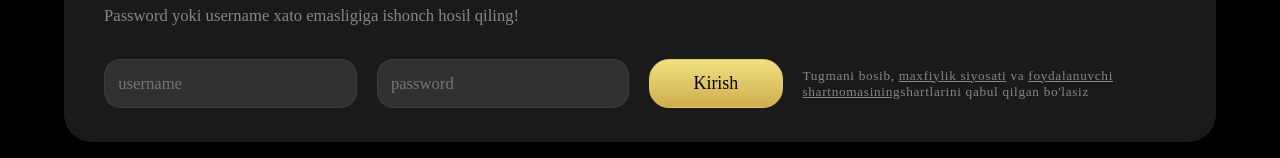
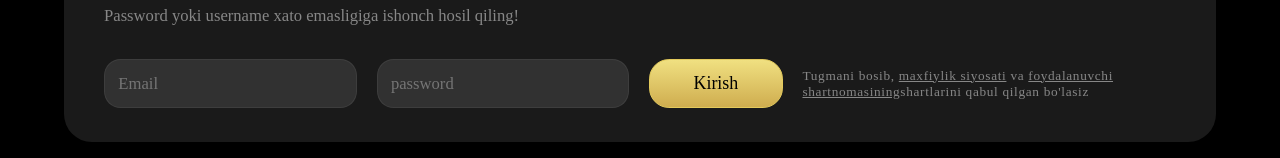
Before and after one commit to azimjonking/algoritmcoin, a React (Create React App) app: page / in a window 1280 px wide. Shown: the part 605-763 px from the top of the page. Built offline with nearby package versions, Linux system fonts and the light colour scheme; a web font is replaced by a local one.

Commit message:
add auth

```diff
--- a/package.json
+++ b/package.json
@@ -3,6 +3,7 @@
   "version": "0.1.0",
   "private": true,
   "dependencies": {
+    "@reduxjs/toolkit": "^2.2.6",
     "@testing-library/jest-dom": "^5.17.0",
     "@testing-library/react": "^13.4.0",
     "@testing-library/user-event": "^13.5.0",
@@ -11,6 +12,7 @@
     "react-dom": "^18.3.1",
     "react-icons": "^5.2.1",
     "react-lazy-load-image-component": "^1.6.2",
+    "react-redux": "^9.1.2",
     "react-router-dom": "^6.24.0",
     "react-scripts": "5.0.1",
     "react-toastify": "^10.0.5",
--- a/src/App.js
+++ b/src/App.js
@@ -7,6 +7,7 @@ import './App.css'
 import Header from './components/header/Header'
 import AddTeacher from './routes/addTeacher/AddTeacher'
 import Admin from './routes/admin/Admin'
+import Auth from './routes/auth/Auth'
 import ForgotPassword from './routes/forgotPassword/ForgotPassword'
 import Login from './routes/login/Login'
 import Statistics from './routes/statistics/Statistics'
@@ -21,7 +22,9 @@ function App() {
 			<Header isLogin={isLogin} />
 			<Routes>
 				<Route path='/' element={<Login />} />
-				<Route path='/admin' element={<Admin />} />
+				<Route path='/' element={<Auth />}>
+					<Route path='/admin' element={<Admin />} />
+				</Route>
 				<Route path='/teachers' element={<Teachers />} />
 				<Route path='/students' element={<Students />} />
 				<Route path='/statistics' element={<Statistics />} />
--- a/src/components/loading_btn/LoadingBtn.jsx
+++ b/src/components/loading_btn/LoadingBtn.jsx
@@ -1,7 +1,7 @@
 import './LoadingBtn.css'
 export const LoadingBtn = () => {
 	return (
-		<div class='lds-roller'>
+		<div className='lds-roller'>
 			<div></div>
 			<div></div>
 			<div></div>
--- /dev/null
+++ b/src/routes/auth/Auth.js
@@ -0,0 +1,7 @@
+import { Navigate, Outlet } from 'react-router-dom'
+
+export default function Auth() {
+	let user = true
+
+	return user ? <Outlet /> : <Navigate replace to={'/'} />
+}
--- a/src/routes/login/Login.jsx
+++ b/src/routes/login/Login.jsx
@@ -72,8 +72,8 @@ const Login = () => {
 				</div>
 				<div className={`login-form__container ${error ? 'error_input' : ''}`}>
 					<input
-						type='text'
-						placeholder='username'
+						type='email'
+						placeholder='Email'
 						value={email}
 						onFocus={() => setError(false)}
 						onChange={e => setEmail(e.target.value)}
```
Also changed, not shown: 1 other file (tests, documents, lock files or other folders).
